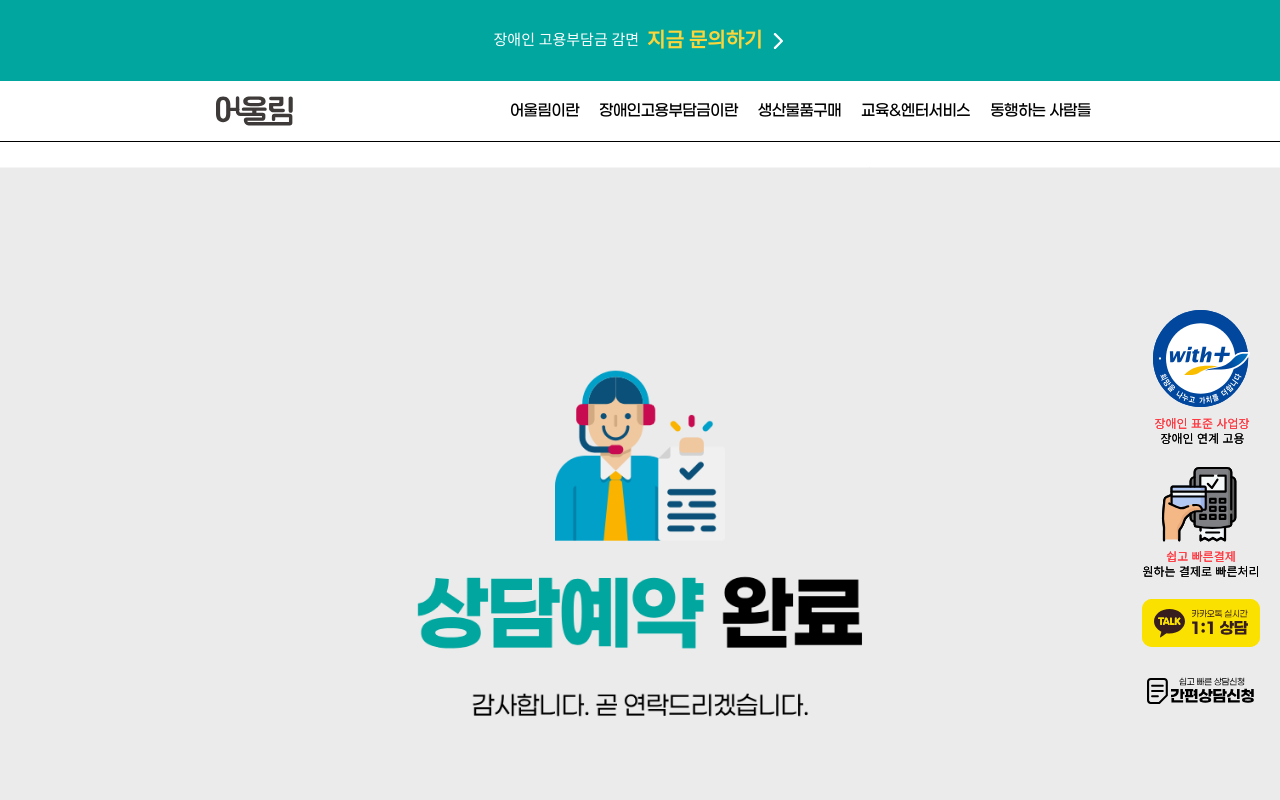
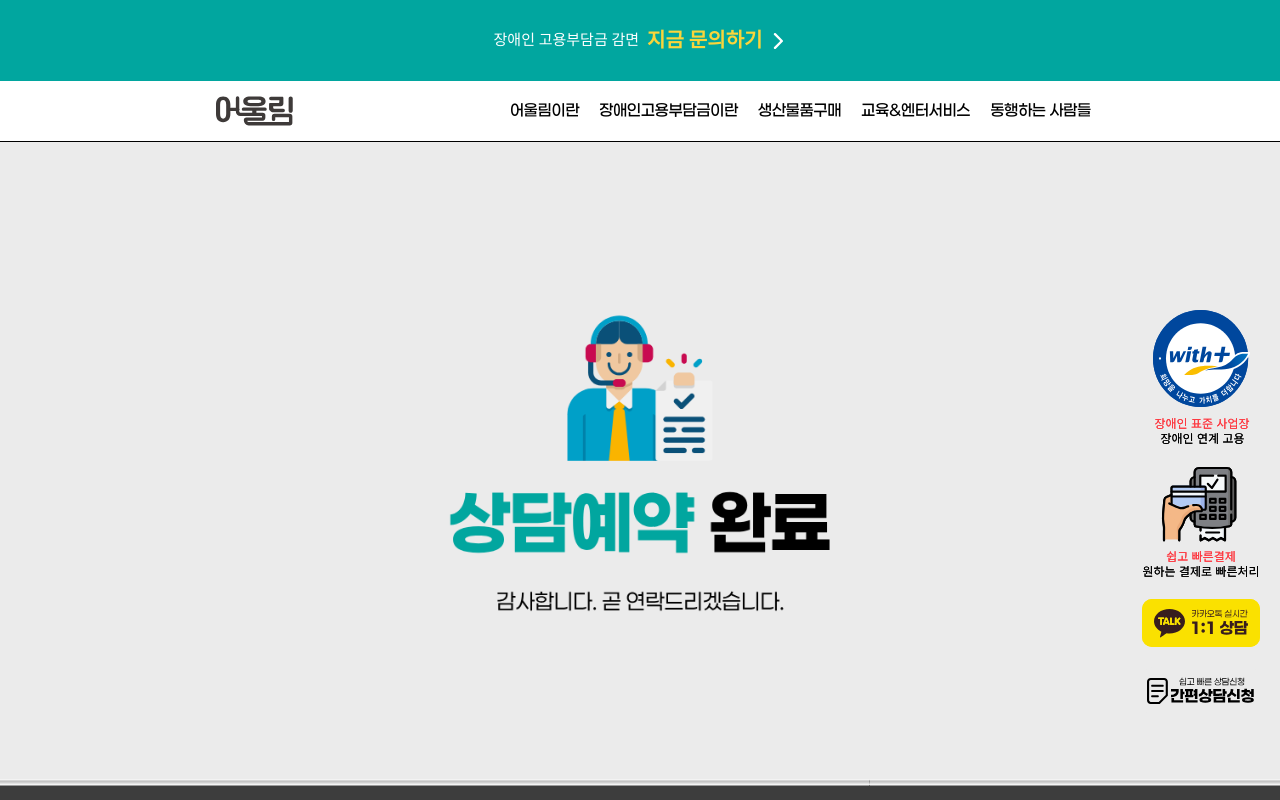
Before and after one commit to samobile0513/Uulrim, a React (Vite) app: page /4_End in a window 1280 px wide. Shown: the top 800 px of the page. Built offline with nearby package versions, Linux system fonts and the light colour scheme; no server answers; a web font is replaced by a local one.

Commit message:
설문조사 완료 페이지 최적화

```diff
--- a/src/components/6p/4.End.jsx
+++ b/src/components/6p/4.End.jsx
@@ -9,7 +9,7 @@ const CharacterSection = () => {
   useEffect(() => {
     const handleResize = () => {
       const width = window.innerWidth;
-      setScale(width <= 3840 ? 10 : 1);
+      setScale(width <= 1200 ? 2 : 2);
     };
 
     window.addEventListener("resize", handleResize);
@@ -28,7 +28,7 @@ const CharacterSection = () => {
 
   return (
     <div
-      className="w-full flex justify-center overflow-x-visible pt-[30px]"
+      className="w-full flex justify-center overflow-x-visible pt-[0px]"
       style={{ minHeight: adjustedHeight }}
     >
       <div
@@ -40,6 +40,7 @@ const CharacterSection = () => {
         }}
       >
         <img src="/End.svg" alt="5_1" />
+
       </div>
     </div>
   );
```
Also changed, not shown: public/s1.png (added).
